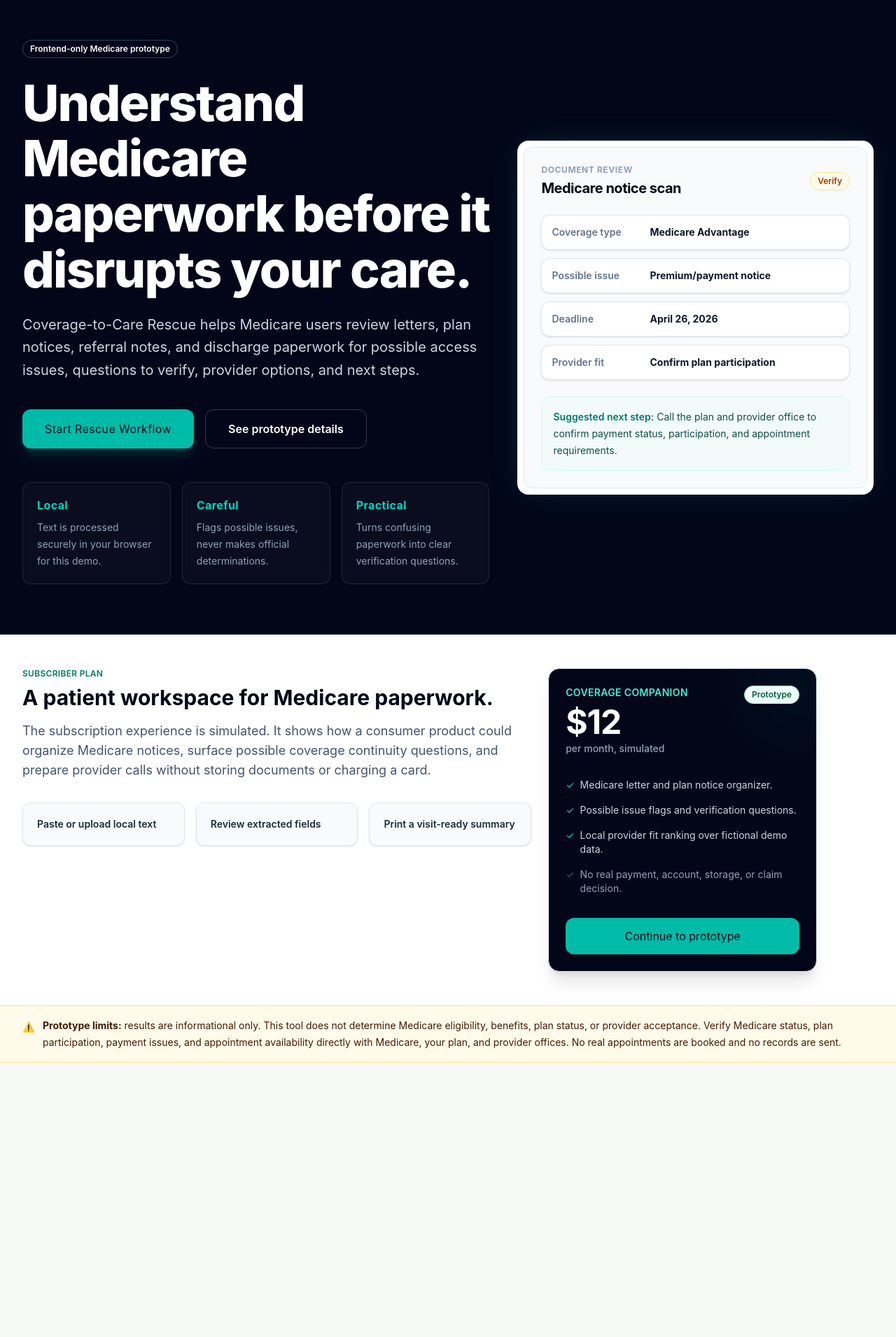
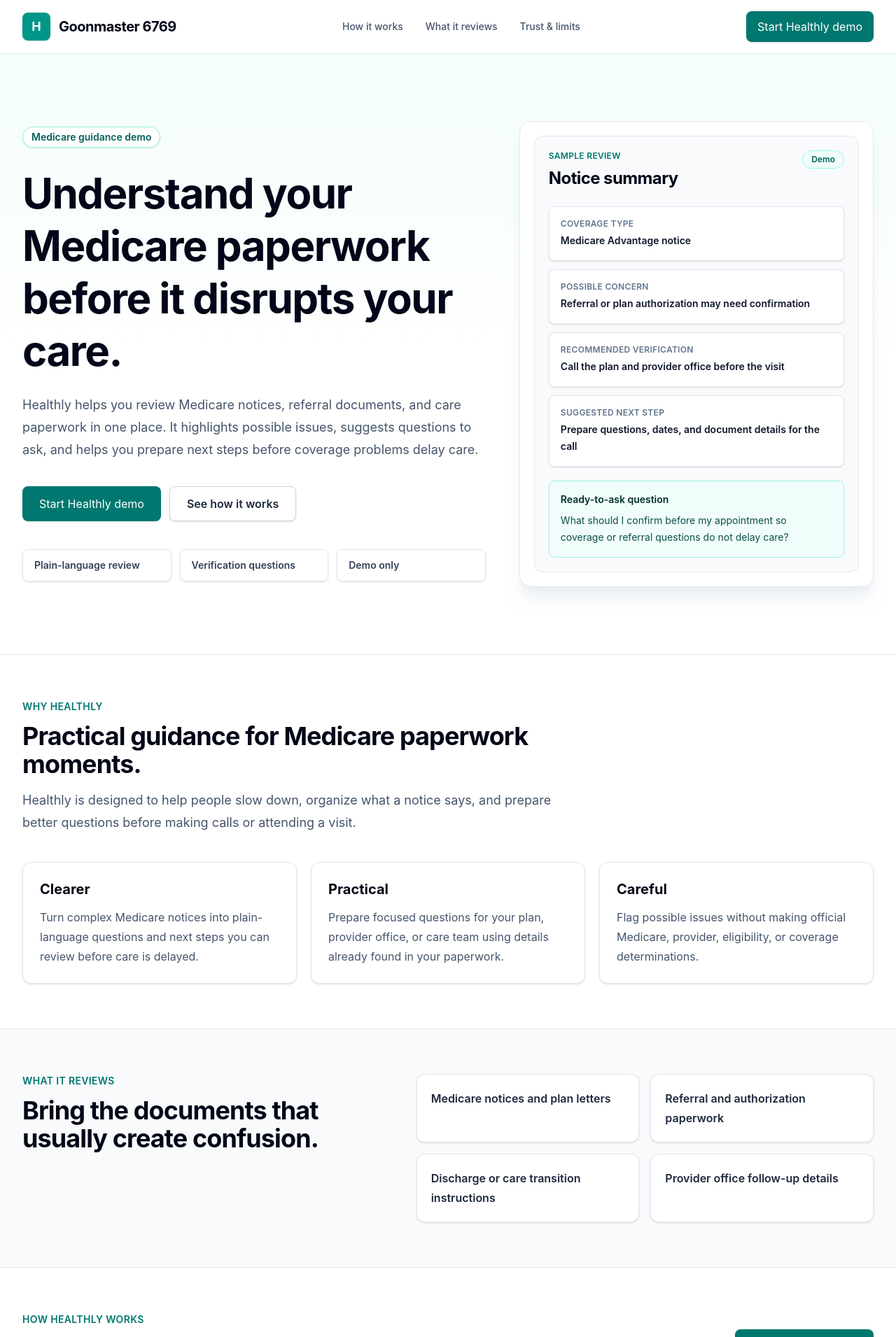
Before and after one commit to Ptokarev74/2026OriginHouseHackathon, a Next.js app: page / in a window 1280 px wide. Shown: the top 1911 px of the page at 70% size. Before the commit the page ends 1519 px from the top, so only its background shows below. Built offline with nearby package versions, Linux system fonts and the light colour scheme.

Commit message:
Update landing page

```diff
--- a/src/app/layout.tsx
+++ b/src/app/layout.tsx
@@ -2,9 +2,9 @@ import type { Metadata } from "next";
 import "./globals.css";
 
 export const metadata: Metadata = {
-  title: "Coverage-to-Care Rescue | Medicare Companion",
+  title: "Healthly | Medicare Guidance Demo",
   description:
-    "A frontend-only Medicare paperwork review prototype for possible coverage continuity signals, provider-fit review, and patient next steps.",
+    "A frontend-only Medicare paperwork review demo for possible coverage questions, document review, and patient next-step preparation.",
 };
 
 export default function RootLayout({
--- a/src/app/page.tsx
+++ b/src/app/page.tsx
@@ -1,183 +1,351 @@
 "use client";
 
-import React, { useState } from "react";
 import { useRouter } from "next/navigation";
-import { Badge } from "@/components/dashboard/ui";
 
-function TrustBanner() {
+type StartDemoHandler = () => void;
+
+const reviewItems = [
+  {
+    label: "Coverage type",
+    value: "Medicare Advantage notice",
+  },
+  {
+    label: "Possible concern",
+    value: "Referral or plan authorization may need confirmation",
+  },
+  {
+    label: "Recommended verification",
+    value: "Call the plan and provider office before the visit",
+  },
+  {
+    label: "Suggested next step",
+    value: "Prepare questions, dates, and document details for the call",
+  },
+];
+
+const benefits = [
+  {
+    title: "Clearer",
+    copy: "Turn complex Medicare notices into plain-language questions and next steps you can review before care is delayed.",
+  },
+  {
+    title: "Practical",
+    copy: "Prepare focused questions for your plan, provider office, or care team using details already found in your paperwork.",
+  },
+  {
+    title: "Careful",
+    copy: "Flag possible issues without making official Medicare, provider, eligibility, or coverage determinations.",
+  },
+];
+
+const reviewTypes = [
+  "Medicare notices and plan letters",
+  "Referral and authorization paperwork",
+  "Discharge or care transition instructions",
+  "Provider office follow-up details",
+];
+
+const workflowSteps = [
+  {
+    step: "01",
+    title: "Upload or paste a Medicare notice",
+    copy: "Bring a letter, referral note, or care document into the demo workspace for review.",
+  },
+  {
+    step: "02",
+    title: "Review possible coverage risks and questions",
+    copy: "Healthly highlights details that may be worth verifying with Medicare, your plan, or provider offices.",
+  },
+  {
+    step: "03",
+    title: "Leave with a visit-ready next-step summary",
+    copy: "Use the summary to prepare calls, appointments, and care conversations with clearer context.",
+  },
+];
+
+function Header({ onStartDemo }: { onStartDemo: StartDemoHandler }) {
   return (
-    <section className="border-y border-amber-200 bg-amber-50 px-4 py-4 sm:px-6 lg:px-8">
-      <div className="mx-auto max-w-7xl text-sm leading-6 text-amber-950 flex gap-3 text-left">
-        <span className="text-amber-600 mt-0.5">⚠️</span>
-        <p>
-          <strong>Prototype limits:</strong> results are informational only. This
-          tool does not determine Medicare eligibility, benefits, plan status, or
-          provider acceptance. Verify Medicare status, plan participation, payment
-          issues, and appointment availability directly with Medicare, your plan,
-          and provider offices. No real appointments are booked and no records are
-          sent.
-        </p>
+    <header className="sticky top-0 z-30 border-b border-slate-200/80 bg-white/90 backdrop-blur">
+      <div className="mx-auto flex max-w-7xl items-center justify-between gap-6 px-4 py-4 sm:px-6 lg:px-8">
+        <a className="flex items-center gap-3" href="#top" aria-label="Healthly home">
+          <span className="flex h-10 w-10 items-center justify-center rounded-lg bg-teal-600 text-lg font-bold text-white shadow-sm">
+            H
+          </span>
+          <span className="text-xl font-bold tracking-tight text-slate-950">
+            Goonmaster 6769
+          </span>
+        </a>
+
+        <nav
+          className="hidden items-center gap-8 text-sm font-medium text-slate-600 md:flex"
+          aria-label="Primary navigation"
+        >
+          <a className="transition hover:text-teal-700" href="#how-it-works">
+            How it works
+          </a>
+          <a className="transition hover:text-teal-700" href="#what-it-reviews">
+            What it reviews
+          </a>
+          <a className="transition hover:text-teal-700" href="#trust-limits">
+            Trust & limits
+          </a>
+        </nav>
+
+        <button
+          className="rounded-lg bg-teal-700 px-4 py-2.5 text-sm font-semibold text-white shadow-sm transition hover:bg-teal-800 focus:outline-none focus:ring-2 focus:ring-teal-600 focus:ring-offset-2"
+          onClick={onStartDemo}
+          type="button"
+        >
+          Start Healthly demo
+        </button>
       </div>
-    </section>
+    </header>
   );
 }
 
-function PricingSection({
-  isSubscriber,
-  onWorkspace,
-}: {
-  isSubscriber: boolean;
-  onWorkspace: () => void;
-}) {
+function SampleReviewCard() {
   return (
-    <section className="bg-white px-4 py-12 sm:px-6 lg:px-8" id="pricing">
-      <div className="mx-auto grid max-w-7xl gap-6 lg:grid-cols-[minmax(0,0.9fr)_24rem]">
+    <aside
+      className="rounded-2xl border border-slate-200 bg-white p-4 shadow-xl shadow-slate-200/70 sm:p-5"
+      aria-label="Sample Healthly review"
+    >
+      <div className="rounded-xl border border-slate-200 bg-slate-50 p-5">
+        <div className="flex items-start justify-between gap-4">
           <div>
-          <div className="text-xs font-semibold uppercase tracking-wide text-teal-700">
-            Subscriber plan
+            <p className="text-xs font-semibold uppercase tracking-wide text-teal-700">
+              Sample review
+            </p>
+            <h2 className="mt-2 text-2xl font-bold tracking-tight text-slate-950">
+              Notice summary
+            </h2>
           </div>
-          <h2 className="mt-2 text-3xl font-bold text-slate-950">
-            A patient workspace for Medicare paperwork.
-          </h2>
-          <p className="mt-4 max-w-3xl leading-7 text-slate-600 text-lg">
-            The subscription experience is simulated. It shows how a consumer
-            product could organize Medicare notices, surface possible coverage
-            continuity questions, and prepare provider calls without storing
-            documents or charging a card.
+          <span className="rounded-full border border-teal-200 bg-teal-50 px-3 py-1 text-xs font-semibold text-teal-800">
+            Demo
+          </span>
+        </div>
+
+        <dl className="mt-6 space-y-3">
+          {reviewItems.map((item) => (
+            <div
+              className="rounded-lg border border-slate-200 bg-white p-4 shadow-sm"
+              key={item.label}
+            >
+              <dt className="text-xs font-semibold uppercase tracking-wide text-slate-500">
+                {item.label}
+              </dt>
+              <dd className="mt-1 text-sm font-semibold leading-6 text-slate-900">
+                {item.value}
+              </dd>
+            </div>
+          ))}
+        </dl>
+
+        <div className="mt-5 rounded-lg border border-teal-200 bg-teal-50 p-4">
+          <p className="text-sm font-semibold text-teal-950">
+            Ready-to-ask question
           </p>
-          <div className="mt-8 grid gap-4 sm:grid-cols-3">
-            {[
-              "Paste or upload local text",
-              "Review extracted fields",
-              "Print a visit-ready summary",
-            ].map((item) => (
-              <div className="rounded-xl border border-slate-200 bg-slate-50 p-5 text-sm font-semibold text-slate-800 shadow-sm" key={item}>
+          <p className="mt-2 text-sm leading-6 text-teal-900">
+            What should I confirm before my appointment so coverage or referral
+            questions do not delay care?
+          </p>
+        </div>
+      </div>
+    </aside>
+  );
+}
+
+function HeroSection({ onStartDemo }: { onStartDemo: StartDemoHandler }) {
+  return (
+    <section
+      className="relative overflow-hidden border-b border-slate-200 bg-gradient-to-b from-teal-50/80 via-white to-white"
+      id="top"
+    >
+      <div className="mx-auto grid max-w-7xl gap-12 px-4 py-16 sm:px-6 sm:py-20 lg:grid-cols-[minmax(0,1.02fr)_minmax(24rem,0.78fr)] lg:px-8 lg:py-24">
+        <div className="flex flex-col justify-center">
+          <p className="inline-flex w-fit rounded-full border border-teal-200 bg-white px-3 py-1 text-sm font-semibold text-teal-800 shadow-sm">
+            Medicare guidance demo
+          </p>
+
+          <h1 className="mt-7 max-w-4xl text-4xl font-bold leading-tight tracking-tight text-slate-950 sm:text-5xl lg:text-6xl">
+            Understand your Medicare paperwork before it disrupts your care.
+          </h1>
+
+          <p className="mt-6 max-w-2xl text-lg leading-8 text-slate-600">
+            Healthly helps you review Medicare notices, referral documents, and
+            care paperwork in one place. It highlights possible issues, suggests
+            questions to ask, and helps you prepare next steps before coverage
+            problems delay care.
+          </p>
+
+          <div className="mt-9 flex flex-col gap-3 sm:flex-row">
+            <button
+              className="inline-flex min-h-12 items-center justify-center rounded-lg bg-teal-700 px-6 py-3 text-base font-semibold text-white shadow-sm transition hover:bg-teal-800 focus:outline-none focus:ring-2 focus:ring-teal-600 focus:ring-offset-2"
+              onClick={onStartDemo}
+              type="button"
+            >
+              Start Healthly demo
+            </button>
+            <a
+              className="inline-flex min-h-12 items-center justify-center rounded-lg border border-slate-300 bg-white px-6 py-3 text-base font-semibold text-slate-800 shadow-sm transition hover:border-teal-300 hover:text-teal-800 focus:outline-none focus:ring-2 focus:ring-teal-600 focus:ring-offset-2"
+              href="#how-it-works"
+            >
+              See how it works
+            </a>
+          </div>
+
+          <div className="mt-10 grid max-w-3xl gap-3 sm:grid-cols-3">
+            {["Plain-language review", "Verification questions", "Demo only"].map(
+              (item) => (
+                <div
+                  className="rounded-lg border border-slate-200 bg-white/80 px-4 py-3 text-sm font-semibold text-slate-700 shadow-sm"
+                  key={item}
+                >
                   {item}
                 </div>
-            ))}
+              ),
+            )}
           </div>
         </div>
 
-        <div className="rounded-2xl border border-slate-200 bg-slate-950 p-6 text-white shadow-xl relative overflow-hidden group">
-          <div className="absolute top-0 right-0 w-32 h-32 bg-teal-500/10 rounded-full blur-3xl -mr-10 -mt-10 pointer-events-none"></div>
-          <div className="flex items-start justify-between gap-3 relative z-10">
-            <div>
-              <div className="text-sm font-semibold text-teal-300 tracking-wide uppercase">
-                Coverage Companion
-              </div>
-              <div className="mt-2 text-5xl font-bold tracking-tight">$12</div>
-              <div className="text-sm text-slate-400 mt-1 font-medium">per month, simulated</div>
-            </div>
-            <Badge tone="good">
-              Prototype
-            </Badge>
-          </div>
-          <ul className="mt-8 space-y-4 text-sm text-slate-300 relative z-10">
-            <li className="flex gap-2"><span className="text-teal-400">✓</span> Medicare letter and plan notice organizer.</li>
-            <li className="flex gap-2"><span className="text-teal-400">✓</span> Possible issue flags and verification questions.</li>
-            <li className="flex gap-2"><span className="text-teal-400">✓</span> Local provider fit ranking over fictional demo data.</li>
-            <li className="flex gap-2 text-slate-400"><span className="text-slate-600">✓</span> No real payment, account, storage, or claim decision.</li>
-          </ul>
-          <button
-            className="mt-8 w-full rounded-xl bg-teal-500 px-5 py-3.5 font-semibold text-slate-950 transition hover:bg-teal-400 shadow-md hover:shadow-lg relative z-10"
-            onClick={onWorkspace}
-            type="button"
-          >
-            {isSubscriber ? "Open subscriber workspace" : "Continue to prototype"}
-          </button>
+        <div className="flex items-center">
+          <SampleReviewCard />
         </div>
       </div>
     </section>
   );
 }
 
-function ProductHero({
-  onWorkspace,
-}: {
-  onWorkspace: () => void;
-}) {
+function WhyHealthlySection() {
   return (
-    <section className="relative overflow-hidden bg-slate-950 text-white">
-      {/* Decorative background gradient */}
-      <div className="absolute inset-x-0 bottom-0 top-0 bg-[radial-gradient(ellipse_at_top_right,_var(--tw-gradient-stops))] from-teal-900/40 via-slate-950 to-slate-950 pointer-events-none"></div>
+    <section className="bg-white px-4 py-16 sm:px-6 lg:px-8" id="why-healthly">
+      <div className="mx-auto max-w-7xl">
+        <div className="max-w-3xl">
+          <p className="text-sm font-semibold uppercase tracking-wide text-teal-700">
+            Why Healthly
+          </p>
+          <h2 className="mt-3 text-3xl font-bold tracking-tight text-slate-950 sm:text-4xl">
+            Practical guidance for Medicare paperwork moments.
+          </h2>
+          <p className="mt-4 text-lg leading-8 text-slate-600">
+            Healthly is designed to help people slow down, organize what a notice
+            says, and prepare better questions before making calls or attending a
+            visit.
+          </p>
+        </div>
 
-      <div className="mx-auto grid min-h-[680px] max-w-7xl gap-10 px-4 py-8 sm:px-6 lg:grid-cols-[minmax(0,1.05fr)_minmax(22rem,0.8fr)] lg:px-8 relative z-10">
-        <div className="flex flex-col justify-center pb-10 pt-6">
-          <div className="mb-6">
-            <Badge tone="dark">Frontend-only Medicare prototype</Badge>
+        <div className="mt-10 grid gap-5 md:grid-cols-3">
+          {benefits.map((benefit) => (
+            <article
+              className="rounded-xl border border-slate-200 bg-white p-6 shadow-sm transition hover:-translate-y-0.5 hover:shadow-md"
+              key={benefit.title}
+            >
+              <h3 className="text-xl font-bold text-slate-950">
+                {benefit.title}
+              </h3>
+              <p className="mt-3 text-base leading-7 text-slate-600">
+                {benefit.copy}
+              </p>
+            </article>
+          ))}
         </div>
-          <h1 className="max-w-4xl text-5xl font-extrabold tracking-tight leading-[1.1] sm:text-6xl lg:text-7xl">
-            Understand Medicare paperwork before it disrupts your care.
-          </h1>
-          <p className="mt-6 max-w-2xl text-xl leading-relaxed text-slate-300">
-            Coverage-to-Care Rescue helps Medicare users review letters, plan
-            notices, referral notes, and discharge paperwork for possible access
-            issues, questions to verify, provider options, and next steps.
+      </div>
+    </section>
+  );
+}
+
+function WhatItReviewsSection() {
+  return (
+    <section
+      className="border-y border-slate-200 bg-slate-50 px-4 py-16 sm:px-6 lg:px-8"
+      id="what-it-reviews"
+    >
+      <div className="mx-auto grid max-w-7xl gap-10 lg:grid-cols-[0.8fr_1fr]">
+        <div>
+          <p className="text-sm font-semibold uppercase tracking-wide text-teal-700">
+            What it reviews
           </p>
-          <div className="mt-10 flex flex-wrap gap-4">
-            <button
-              className="min-h-14 rounded-xl bg-teal-500 px-8 py-3 font-semibold tracking-wide text-slate-950 shadow-lg shadow-teal-500/20 transition hover:bg-teal-400 hover:-translate-y-0.5"
-              onClick={onWorkspace}
-              type="button"
+          <h2 className="mt-3 text-3xl font-bold tracking-tight text-slate-950 sm:text-4xl">
+            Bring the documents that usually create confusion.
+          </h2>
+        </div>
+
+        <div className="grid gap-4 sm:grid-cols-2">
+          {reviewTypes.map((type) => (
+            <div
+              className="rounded-xl border border-slate-200 bg-white p-5 text-base font-semibold leading-7 text-slate-800 shadow-sm"
+              key={type}
             >
-              Start Rescue Workflow
-            </button>
-            <a
-              className="inline-flex min-h-14 items-center rounded-xl border border-white/20 px-8 py-3 font-semibold text-white transition hover:bg-white/10 hover:border-white/40"
-              href="#pricing"
-            >
-              See prototype details
-            </a>
-          </div>
-          <div className="mt-12 grid max-w-3xl gap-4 sm:grid-cols-3">
-            {[
-              ["Local", "Text is processed securely in your browser for this demo."],
-              ["Careful", "Flags possible issues, never makes official determinations."],
-              ["Practical", "Turns confusing paperwork into clear verification questions."],
-            ].map(([label, copy]) => (
-              <div className="rounded-xl border border-white/10 bg-white/[0.03] p-5 backdrop-blur-sm" key={label}>
-                <div className="font-bold text-teal-400 tracking-wide">{label}</div>
-                <p className="mt-2 text-sm leading-6 text-slate-400">{copy}</p>
+              {type}
             </div>
           ))}
         </div>
       </div>
+    </section>
+  );
+}
 
-        <div className="flex items-end lg:items-center">
-          <div className="w-full rounded-2xl border border-white/10 bg-white p-2 text-slate-950 shadow-[0_0_50px_-12px_rgba(20,184,166,0.25)]">
-            <div className="rounded-xl border border-slate-200 bg-slate-50 p-6">
-              <div className="flex items-center justify-between gap-3">
-                <div>
-                  <div className="text-xs font-bold uppercase tracking-wider text-slate-400">
-                    Document review
+function HowItWorksSection({ onStartDemo }: { onStartDemo: StartDemoHandler }) {
+  return (
+    <section className="bg-white px-4 py-16 sm:px-6 lg:px-8" id="how-it-works">
+      <div className="mx-auto max-w-7xl">
+        <div className="flex flex-col justify-between gap-6 md:flex-row md:items-end">
+          <div className="max-w-3xl">
+            <p className="text-sm font-semibold uppercase tracking-wide text-teal-700">
+              How Healthly works
+            </p>
+            <h2 className="mt-3 text-3xl font-bold tracking-tight text-slate-950 sm:text-4xl">
+              From confusing notice to prepared next step.
+            </h2>
           </div>
-                  <div className="mt-1 text-xl font-bold tracking-tight">Medicare notice scan</div>
+          <button
+            className="inline-flex min-h-12 w-fit items-center justify-center rounded-lg bg-teal-700 px-6 py-3 text-base font-semibold text-white shadow-sm transition hover:bg-teal-800 focus:outline-none focus:ring-2 focus:ring-teal-600 focus:ring-offset-2"
+            onClick={onStartDemo}
+            type="button"
+          >
+            Start Healthly demo
+          </button>
         </div>
-                <Badge tone="warn">Verify</Badge>
-              </div>
-              <div className="mt-6 space-y-3">
-                {[
-                  ["Coverage type", "Medicare Advantage"],
-                  ["Possible issue", "Premium/payment notice"],
-                  ["Deadline", "April 26, 2026"],
-                  ["Provider fit", "Confirm plan participation"],
-                ].map(([label, value]) => (
-                  <div
-                    className="grid grid-cols-[8rem_1fr] gap-3 rounded-xl border border-slate-200 bg-white p-3.5 text-sm shadow-sm"
-                    key={label}
+
+        <div className="mt-10 grid gap-5 lg:grid-cols-3">
+          {workflowSteps.map((step) => (
+            <article
+              className="rounded-xl border border-slate-200 bg-slate-50 p-6"
+              key={step.step}
             >
-                    <div className="font-semibold text-slate-500">{label}</div>
-                    <div className="font-bold text-slate-900">{value}</div>
-                  </div>
+              <span className="text-sm font-bold text-teal-700">
+                {step.step}
+              </span>
+              <h3 className="mt-4 text-xl font-bold text-slate-950">
+                {step.title}
+              </h3>
+              <p className="mt-3 text-base leading-7 text-slate-600">
+                {step.copy}
+              </p>
+            </article>
           ))}
         </div>
-              <div className="mt-6 rounded-xl border border-teal-100 bg-teal-50/50 p-4 text-sm leading-6 text-teal-900">
-                <span className="font-semibold mr-1 text-teal-700">Suggested next step:</span>
-                Call the plan and provider office to confirm
-                payment status, participation, and appointment requirements.
       </div>
-            </div>
-          </div>
+    </section>
+  );
+}
+
+function TrustSection() {
+  return (
+    <section className="bg-teal-950 px-4 py-12 sm:px-6 lg:px-8" id="trust-limits">
+      <div className="mx-auto max-w-7xl">
+        <div className="rounded-2xl border border-white/10 bg-white/[0.06] p-6 sm:p-8">
+          <p className="text-sm font-semibold uppercase tracking-wide text-teal-200">
+            Trust & limits
+          </p>
+          <h2 className="mt-3 text-2xl font-bold tracking-tight text-white">
+            Informational guidance, not an official decision.
+          </h2>
+          <p className="mt-4 max-w-4xl text-base leading-8 text-teal-50">
+            Healthly provides informational guidance only and does not make
+            official Medicare, provider, or coverage determinations. Always
+            confirm status and benefits directly with Medicare, your plan, and
+            provider offices.
+          </p>
         </div>
       </div>
     </section>
@@ -186,23 +354,19 @@ function ProductHero({
 
 export default function LandingPage() {
   const router = useRouter();
-  const [isSubscriber, setIsSubscriber] = useState(false);
 
-  const handleStartWorkspace = () => {
-    setIsSubscriber(true);
+  const handleStartDemo = () => {
     router.push("/dashboard/intake");
   };
 
   return (
-    <main className="min-h-screen bg-[#f7f9f6] font-sans selection:bg-teal-500/30">
-      <ProductHero
-        onWorkspace={handleStartWorkspace}
-      />
-      <PricingSection
-        isSubscriber={isSubscriber}
-        onWorkspace={handleStartWorkspace}
-      />
-      <TrustBanner />
+    <main className="min-h-screen bg-white font-sans text-slate-950 selection:bg-teal-200">
+      <Header onStartDemo={handleStartDemo} />
+      <HeroSection onStartDemo={handleStartDemo} />
+      <WhyHealthlySection />
+      <WhatItReviewsSection />
+      <HowItWorksSection onStartDemo={handleStartDemo} />
+      <TrustSection />
     </main>
   );
 }
```
Also changed, not shown: src/app/icon.svg (added), 1 other file (tests, documents, lock files or other folders). Lines whose indentation alone changed are shown as unchanged.
